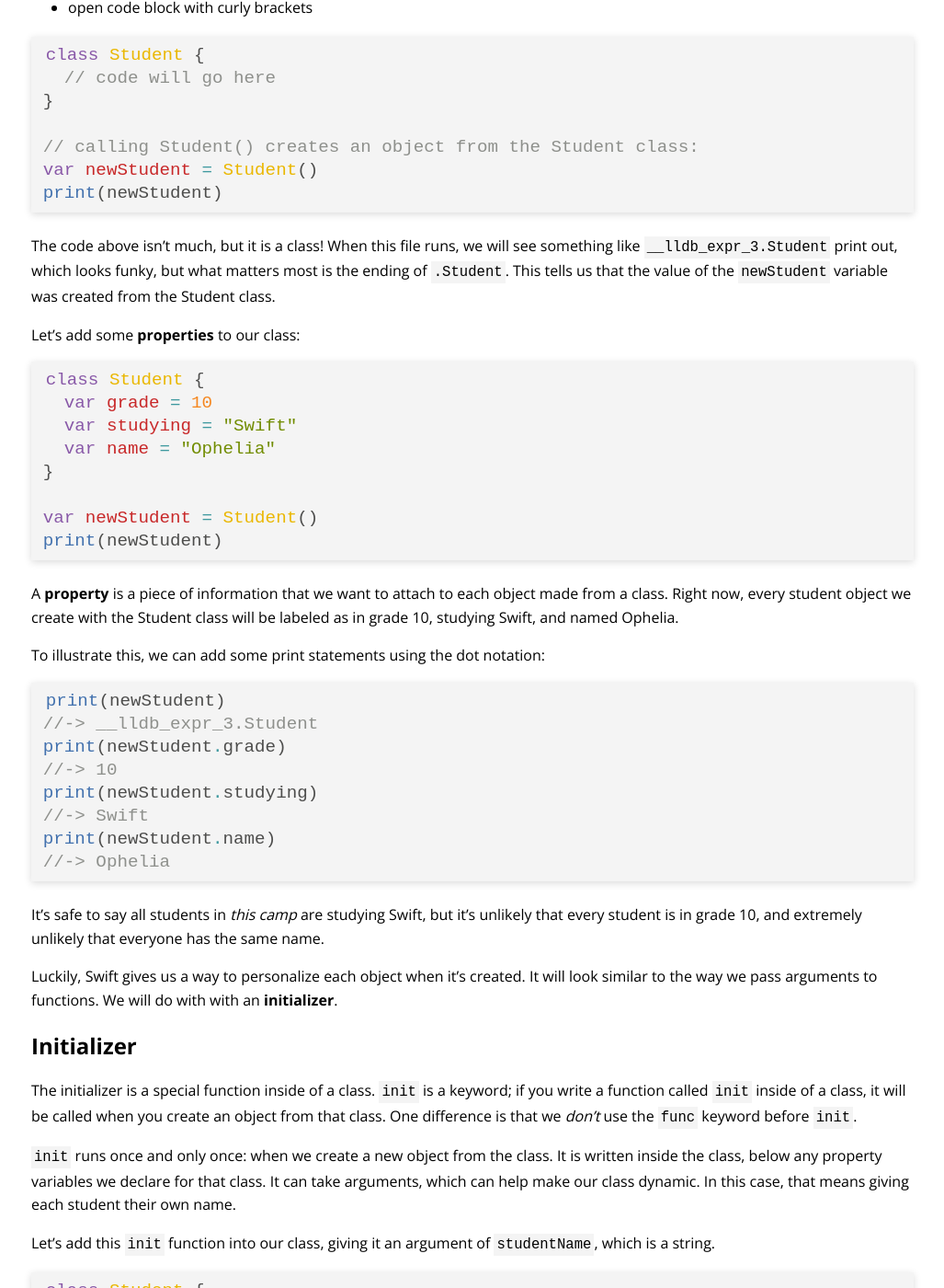
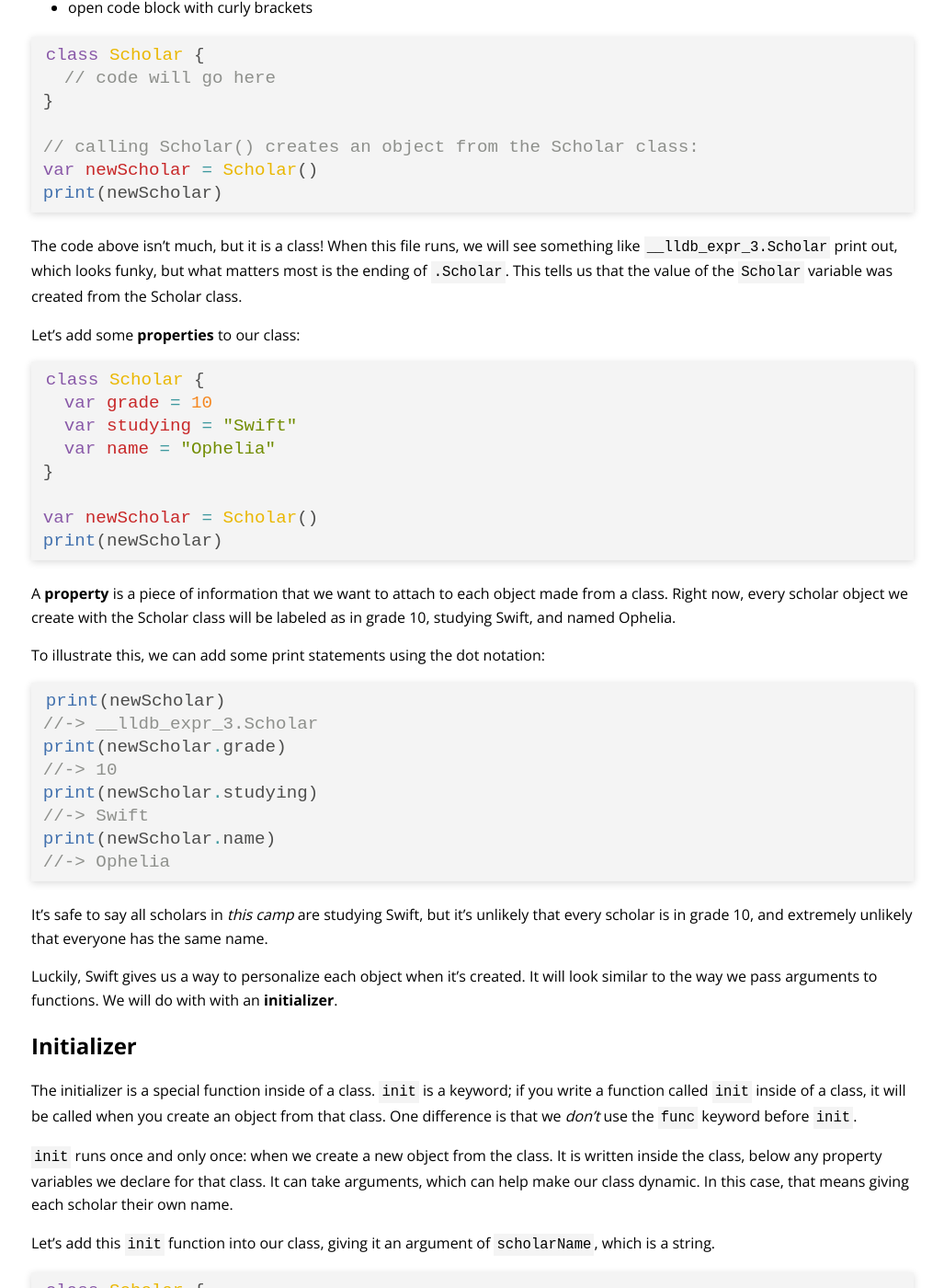
Before and after one commit to ameseee/kwk-curriculum-site, a Jekyll site: the page built from swift-ios/lessons/classes-objects/index.md, in a window 1280 px wide and 1400 px high, scrolled down 1301 px. Shown: the whole window at 92% size, without its empty margins (126-1153 px from the left). Built offline with Jekyll 4.4.1, drawn with Linux system fonts in a browser that asks for light colours; nearby versions of some CDN libraries; some of the changed text lies outside the part shown.

Commit message:
Update examples for Mobile

````diff
--- a/swift-ios/lessons/classes-objects/index.md
+++ b/swift-ios/lessons/classes-objects/index.md
@@ -22,61 +22,61 @@ When we work with classes, we think about our code in terms of objects. A **clas
 
 An **object** is created from a class, or cookie cutter. Thinking back to that car factory: the class is the blueprint, the object is the actual car that gets built. Our objects won't be _physical_ objects, but they will be created from our class blueprint, so have some things in common, but can have their own flavor, like an actual car can have a different color.
 
-Together, we are going to make a student class. It will be a blueprint for a student, then we will make individual student object using that blueprint.
+Together, we are going to make a scholar class. It will be a blueprint for a scholar, then we will make individual scholar object using that blueprint.
 
 <div class="try-it">
   <h2>Turn & Talk</h2>
-  <p>With your partner, make a list of things that all students have - they don't have all to be the same. The first thing on the list might be "name".</p>
+  <p>With your partner, make a list of things that all scholars have - they don't have all to be the same. The first thing on the list might be "name".</p>
 </div>
 
-### Student Class
+### Scholar Class
 
-We are about to write a Student class, but first, here are a few things you may want to know about classes:
+We are about to write a Scholar class, but first, here are a few things you may want to know about classes:
 * start with keyword `class`, lowercased
 * class name is next, 1st letter capitalized
 * open code block with curly brackets
 
 ```swift
-class Student {
+class Scholar {
   // code will go here
 }
 
-// calling Student() creates an object from the Student class:
-var newStudent = Student()
-print(newStudent)
+// calling Scholar() creates an object from the Scholar class:
+var newScholar = Scholar()
+print(newScholar)
 ```
 
-The code above isn't much, but it is a class! When this file runs, we will see something like `__lldb_expr_3.Student` print out, which looks funky, but what matters most is the ending of `.Student`. This tells us that the value of the `newStudent` variable was created from the Student class.
+The code above isn't much, but it is a class! When this file runs, we will see something like `__lldb_expr_3.Scholar` print out, which looks funky, but what matters most is the ending of `.Scholar`. This tells us that the value of the `Scholar` variable was created from the Scholar class.
 
 Let's add some **properties** to our class:
 
 ```swift
-class Student {
+class Scholar {
   var grade = 10
   var studying = "Swift"
   var name = "Ophelia"
 }
 
-var newStudent = Student()
-print(newStudent)
+var newScholar = Scholar()
+print(newScholar)
 ```
 
-A **property** is a piece of information that we want to attach to each object made from a class. Right now, every student object we create with the Student class will be labeled as in grade 10, studying Swift, and named Ophelia.
+A **property** is a piece of information that we want to attach to each object made from a class. Right now, every scholar object we create with the Scholar class will be labeled as in grade 10, studying Swift, and named Ophelia.
 
 To illustrate this, we can add some print statements using the dot notation:
 
 ```swift
-print(newStudent)
-//-> __lldb_expr_3.Student
-print(newStudent.grade)
+print(newScholar)
+//-> __lldb_expr_3.Scholar
+print(newScholar.grade)
 //-> 10
-print(newStudent.studying)
+print(newScholar.studying)
 //-> Swift
-print(newStudent.name)
+print(newScholar.name)
 //-> Ophelia
 ```
 
-It's safe to say all students in _this camp_ are studying Swift, but it's unlikely that every student is in grade 10, and extremely unlikely that everyone has the same name.
+It's safe to say all scholars in _this camp_ are studying Swift, but it's unlikely that every scholar is in grade 10, and extremely unlikely that everyone has the same name.
 
 Luckily, Swift gives us a way to personalize each object when it's created. It will look similar to the way we pass arguments to functions. We will do with with an **initializer**.
 
@@ -84,57 +84,57 @@ Luckily, Swift gives us a way to personalize each object when it's created. It w
 
 The initializer is a special function inside of a class. `init` is a keyword; if you write a function called `init` inside of a class, it will be called when you create an object from that class. One difference is that we _don't_ use the `func` keyword before `init`.
 
-`init` runs once and only once: when we create a new object from the class. It is written inside the class, below any property variables we declare for that class. It can take arguments, which can help make our class dynamic. In this case, that means giving each student their own name.
+`init` runs once and only once: when we create a new object from the class. It is written inside the class, below any property variables we declare for that class. It can take arguments, which can help make our class dynamic. In this case, that means giving each scholar their own name.
 
-Let's add this `init` function into our class, giving it an argument of `studentName`, which is a string.
+Let's add this `init` function into our class, giving it an argument of `scholarName`, which is a string.
 
 ```swift
-class Student {
+class Scholar {
 
   var grade = 10
   var studying = "Swift"
   var name = ""     // default this to an empty string!
 
-  init(studentName : String) {
-    name = studentName
+  init(scholarName : String) {
+    name = scholarName
   }
 
 }
 ```
 
-Inside of init, we've re-assigned `name` to whatever `studentName` was passed in as. This won't work quite yet, because when we call `Student()`, we are not passing it a `studentName` argument like it expects. Let's pass it Student(studentName : "Viola") and re-run.
+Inside of init, we've re-assigned `name` to whatever `scholarName` was passed in as. This won't work quite yet, because when we call `Scholar()`, we are not passing it a `scholarName` argument like it expects. Let's pass it Scholar(scholarName : "Viola") and re-run.
 
 ```swift
-var newStudent = Student(studentName : "Viola")
+var newScholar = Scholar(scholarName : "Viola")
 
-print(newStudent)
-//-> __lldb_expr_1.Student
+print(newScholar)
+//-> __lldb_expr_1.Scholar
 
-print(newStudent.name)
+print(newScholar.name)
 //-> Viola
 ```
 
 <div class="try-it">
   <h2>Try It: Initializer and Arguments</h2>
-  <p>If you didn't code along, get up-to-date on what we have for the student class. Then, add another argument and re-assignment in <code class="try-it-code">init</code> for the <code class="try-it-code">gradeLevel</code> so that we can have students in different grades!</p>
+  <p>If you didn't code along, get up-to-date on what we have for the scholar class. Then, add another argument and re-assignment in <code class="try-it-code">init</code> for the <code class="try-it-code">gradeLevel</code> so that we can have scholars in different grades!</p>
 </div>
 
 ## Actions
 
 Classes can have properties AND actions! **Actions** are functions that are associated with a class. Like `init`, they are written inside the `{}` curly braces of the declared class. This means that every object created from a class, will have **access** to this function. Let's write one so we can see it in action.
 
-Here's an example, building on our Student class:
+Here's an example, building on our Scholar class:
 
 ```swift
-class Student {
+class Scholar {
 
   var studying = "Swift"
   var name = ""
   var grade = 0
 
-  init(studentName : String, studentGrade: Int) {
-    name = studentName
-    grade = studentGrade
+  init(scholarName : String, scholarGrade: Int) {
+    name = scholarName
+    grade = scholarGrade
   }
 
   func writeCode() {
@@ -147,25 +147,25 @@ class Student {
 Now we can check that is it working by calling the method on the object. This looks a lot like the syntax when we call on properties, but we need to **call** the function using the `()`.
 
 ```swift
-var newStudent = Student(studentName: "Amy", studentGrade : 11)
+var newScholar = Scholar(scholarName: "Amy", scholarGrade : 11)
 
-newStudent.writeCode()
+newScholar.writeCode()
 //-> "Amy is busy writing code!"
 ```
 
-`writeCode()` is a function, but more specifically an **action** for this class, and this class only. You can even try calling it in the file without the newStudent preceding it, and see an error!
+`writeCode()` is a function, but more specifically an **action** for this class, and this class only. You can even try calling it in the file without the newScholarpreceding it, and see an error!
 
 <div class="try-it">
   <h2>Try It: Actions</h2>
-  <p>Update your code so that you have the <code class="try-it-code">writeCode</code> action. Then, add another method of your choice to the student class! Call the action on an object to make sure it's working as expected.</p>
+  <p>Update your code so that you have the <code class="try-it-code">writeCode</code> action. Then, add another method of your choice to the scholar class! Call the action on an object to make sure it's working as expected.</p>
 </div>
 
 Just to be clear, actions written inside a class can **only** be called on objects created from that class. If you try to call it like a normal function, you'll run into problems.
 
 ```swift
-var newStudent = Student(studentName: "Amy", studentGrade : 11)
+var newScholar = Scholar(scholarName: "Amy", scholarGrade : 11)
 
-newStudent.writeCode()
+newScholar.writeCode()
 //-> "Amy is busy writing code!"
 
 writeCode()
@@ -176,11 +176,11 @@ writeCode()
 
 Classes are the blueprints or cookie cutters. Objects are created from the class - in many cases we will pass an argument in to create a class that changes its properties. There can be MANY objects that are created from just one class!
 
-Typically, because classes get big and we usually have many of them, we will see classes written in their own files. This makes our code easier to navigate and maintain. Let's re-organize the work we did with the `Student` class in this way.
+Typically, because classes get big and we usually have many of them, we will see classes written in their own files. This makes our code easier to navigate and maintain. Let's re-organize the work we did with the `Scholar` class in this way.
 
 <div class="try-it">
   <h2>Try It: Organize Your Files</h2>
-  <p>Go back into your code and create at least 3 more student objects using the student class.</p>
+  <p>Go back into your code and create at least 3 more scholar objects using the scholar class.</p>
   <p>Now, to prepare ourselves for the Aviatrix project, we are going to use a different tool to run our code.</p>
   <p>Open up Xcode and follow these directions to start it:</p>
   <ul>
@@ -204,7 +204,7 @@ Now that we can write classes and use them to create objects, _and_ organize our
   <h2>Practice: Classes & Objects</h2>
   <h3>Choose Your Own Class</h3>
   <ul>
-    <li>With your partner, brainstorm another class. Remember, we used Student because all students share some things, and also had some unique things about them. If you are struggling for an idea, Car and Dog are both commonly used to practice work with classes 🚗 🐶</li>
+    <li>With your partner, brainstorm another class. Remember, we used Scholar because all scholars share some things, and also had some unique things about them. If you are struggling for an idea, Car and Dog are both commonly used to practice work with classes 🚗 🐶</li>
     <li>With your partner, write a list of properties your class should have. What is true about every ____? (If you are talking about a car, every car has wheels...)</li>
     <li>What function, or action, do you want your _____ to take? (If it's a dog, I would want it to bark, sit, fetch...) Come up with at least 2 actions!</li>
     <li>Write your class in an Xcode MocOS, Terminal Project</li>
````
Also changed, not shown: swift-ios/lessons/collections/index.md (+48 -45 lines), swift-ios/lessons/data-types/index.md (+9 -9 lines), swift-ios/lessons/loops/index.md (+14 -12 lines), swift-ios/lessons/object-interaction/index.md (+38 -38 lines), swift-ios/lessons/tables/index.md (+1 -1 lines).
